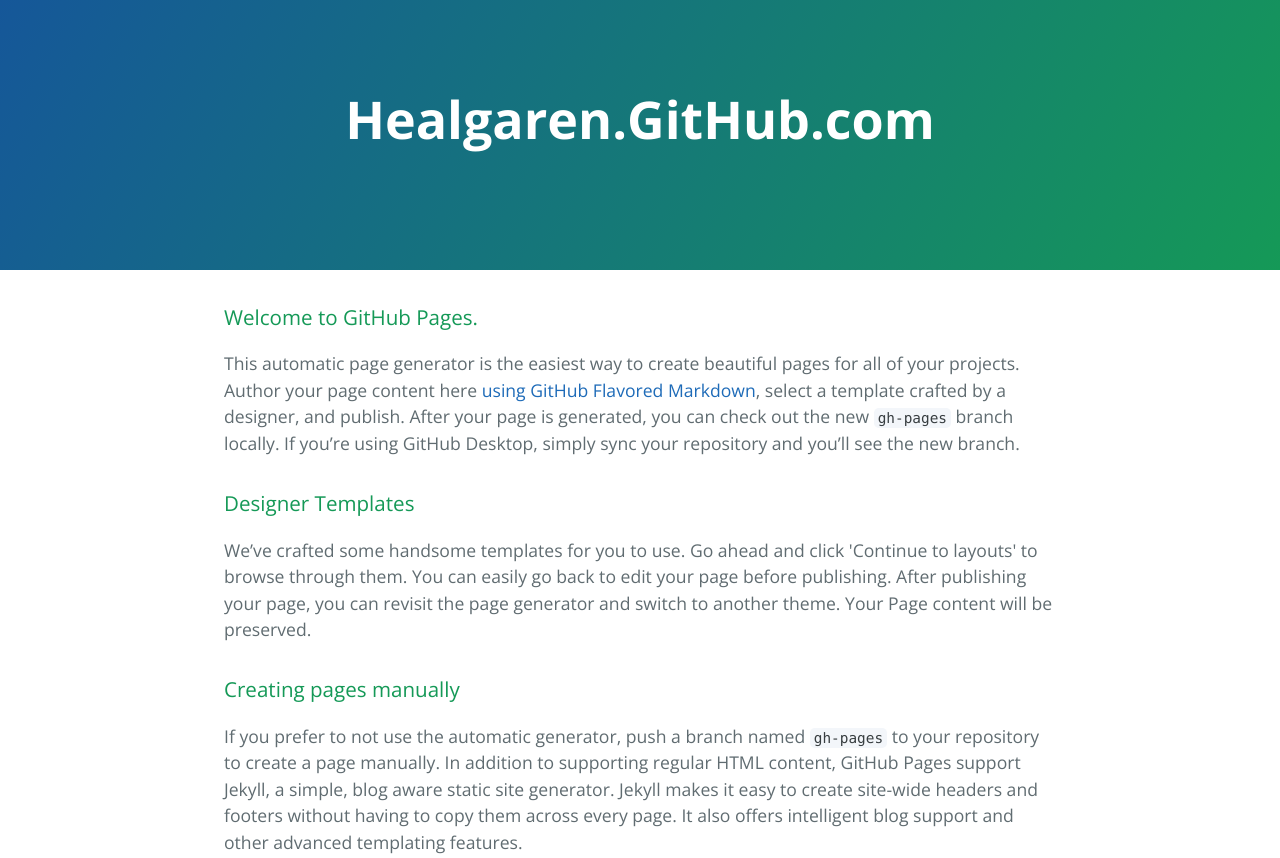
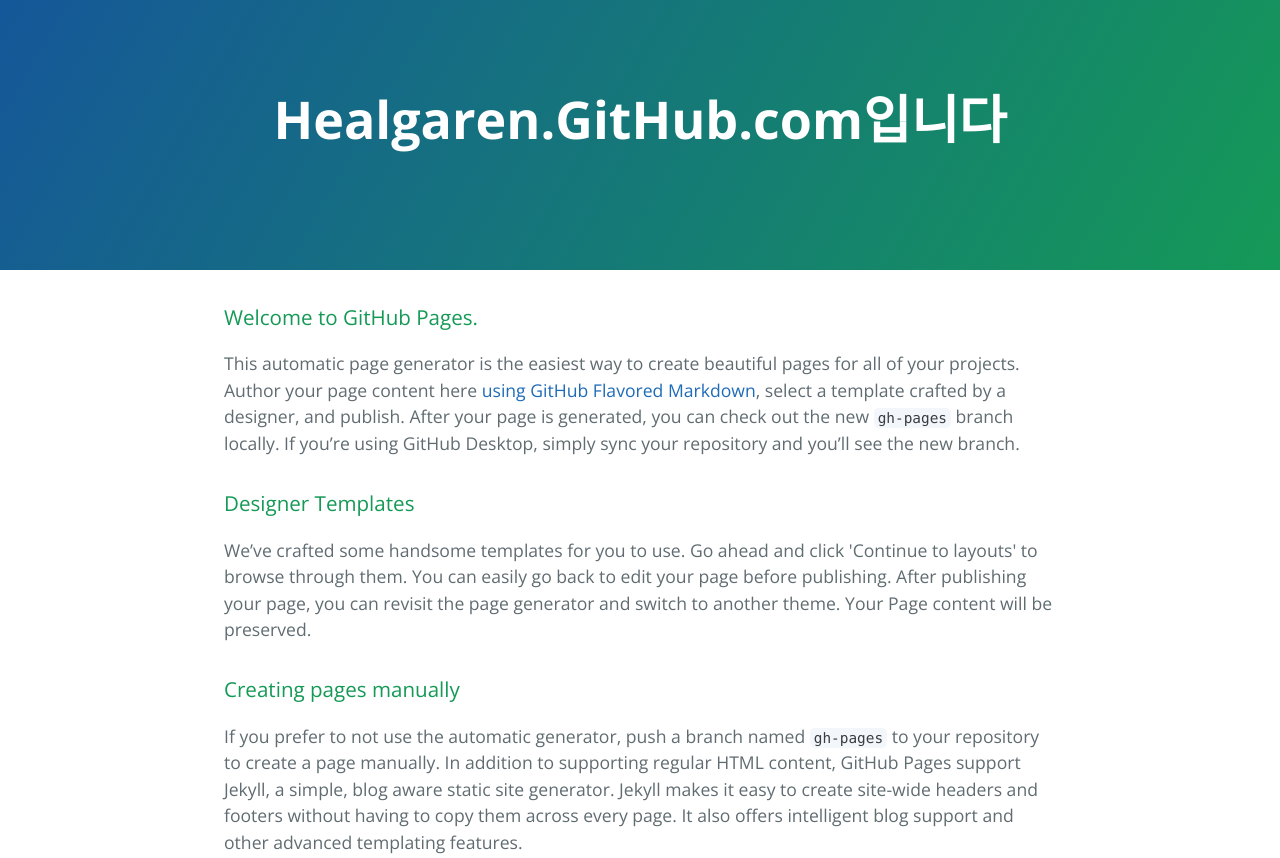
Before and after one commit to HealGaren/healgaren.github.com, a plain HTML site: page index.html in a window 1280 px wide. Shown: the top 858 px of the page. Drawn offline with nearby package versions, Linux system fonts and the light colour scheme.

Commit message:
Update index.html

```diff
--- a/index.html
+++ b/index.html
@@ -11,7 +11,7 @@
   </head>
   <body>
     <section class="page-header">
-      <h1 class="project-name">Healgaren.GitHub.com</h1>
+      <h1 class="project-name">Healgaren.GitHub.com입니다</h1>
       <h2 class="project-tagline"></h2>
     </section>
 
```
